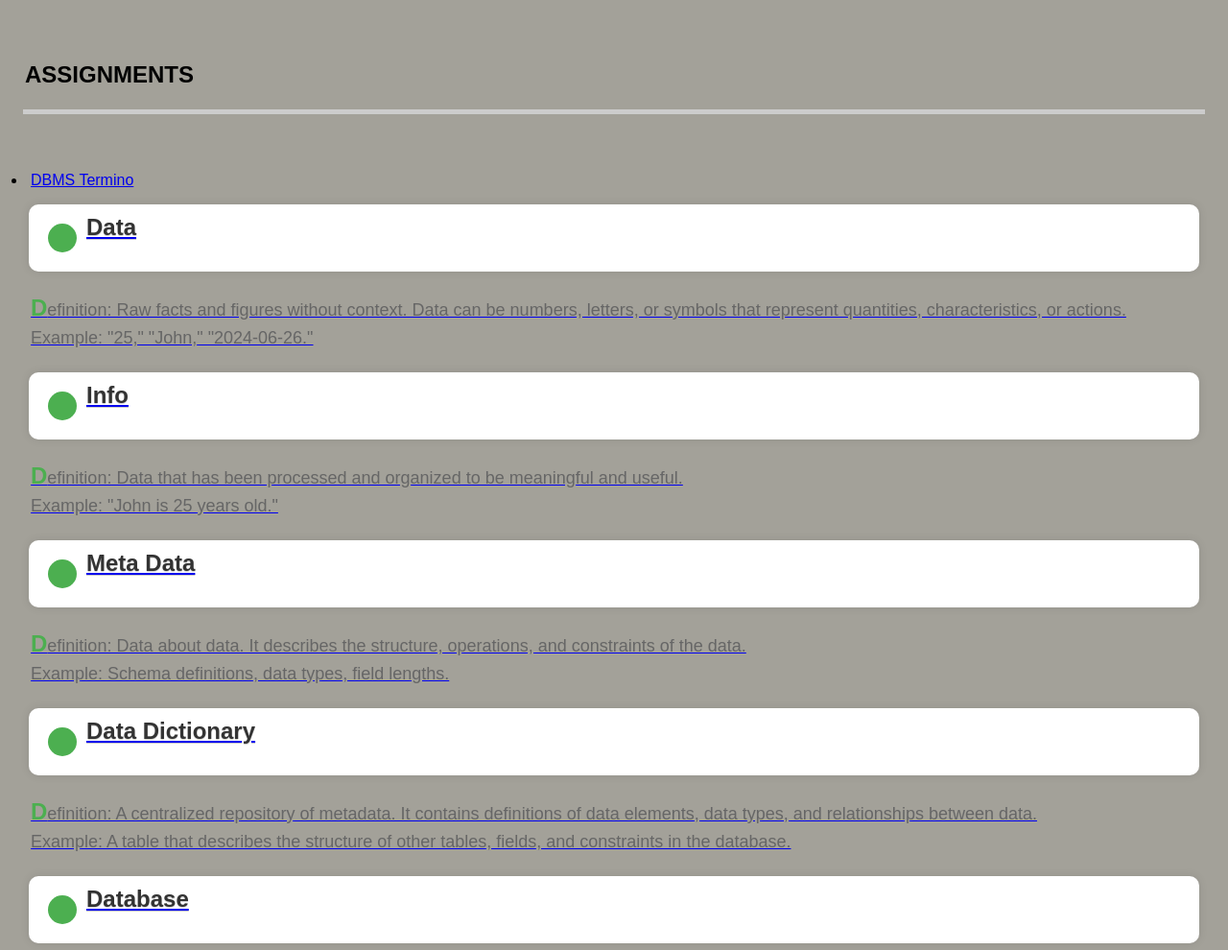
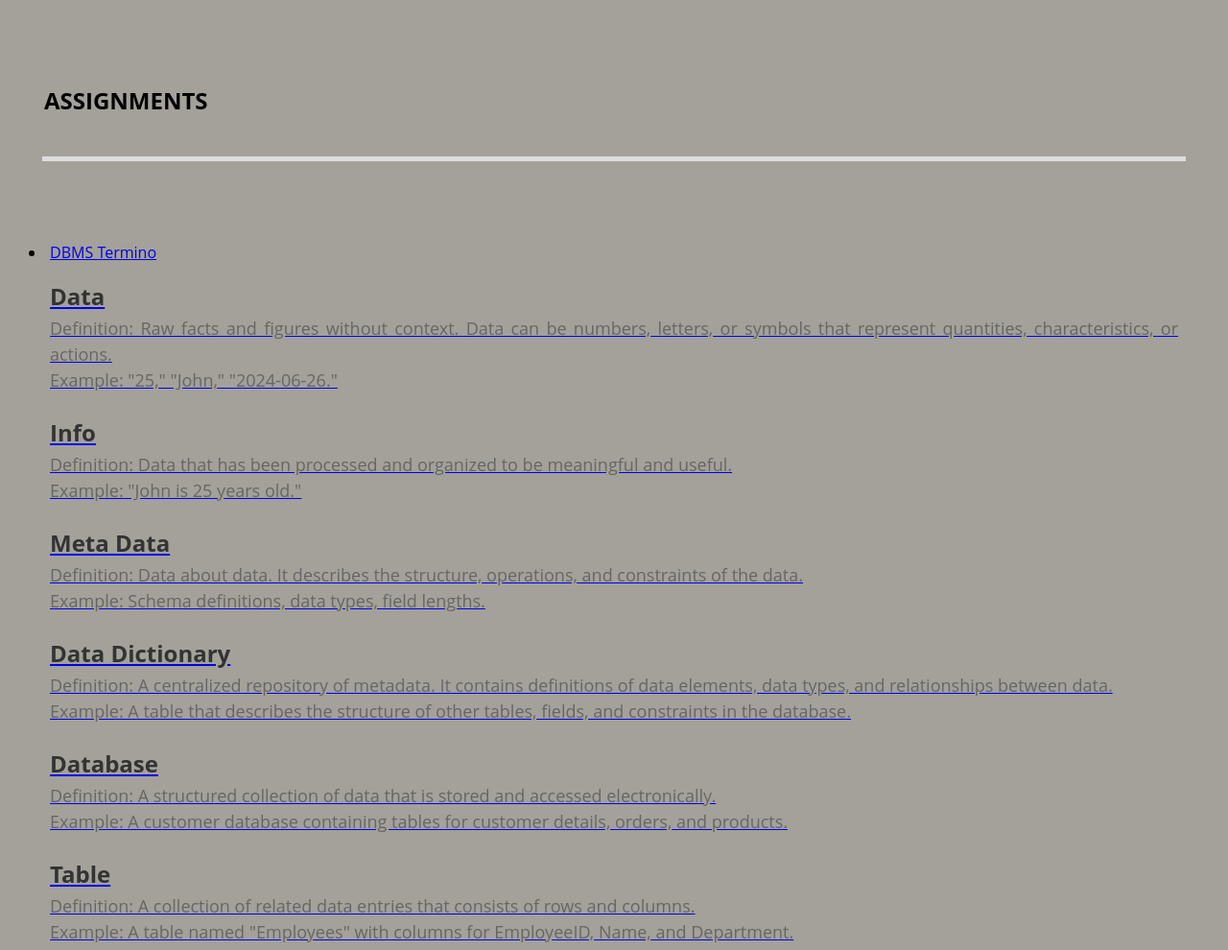
Before and after one commit to bishal011111/dbms, a plain HTML site: page assignments.html in a window 1280 px wide. Shown: the top 990 px of the page at 96% size. Drawn offline with Linux system fonts and the light colour scheme.

Commit message:
Update assignments.css

```diff
--- a/assignments.css
+++ b/assignments.css
@@ -1,14 +1,14 @@
 body {
-    font-family: Arial, sans-serif;
-    margin: 20px;
-    background-color: #f7f7f7;
+    font-family: Open Sans, sans-serif;
+    margin: 40px;
+    background-color: #f9f9f9;
 }
 
 h1 {
     font-size: 24px;
     margin-bottom: 10px;
     color: #333;
-    text-shadow: 0 1px 1px rgba(0, 0, 0, 0.2);
+    font-weight: bold;
 }
 
 p {
@@ -18,54 +18,34 @@ p {
     color: #666;
 }
 
-h1::before {
-    content: "";
-    display: block;
-    width: 30px;
-    height: 30px;
-    background-color: #4CAF50;
-    border-radius: 50%;
-    margin: 10px;
-    float: left;
-}
-
-h1::after {
-    content: "";
-    display: table;
-    clear: both;
-}
-
-p::first-letter {
-    font-size: 24px;
-    font-weight: bold;
-    color: #4CAF50;
+h1 + p {
+    margin-top: -10px;
 }
 
 hr {
     border: none;
     height: 1px;
-    background-color: #ccc;
-    margin: 20px 0;
+    background-color: #ddd;
+    margin: 40px 0;
 }
 
-h1:nth-child(even) {
-    background-color: #f0f0f0;
-    padding: 10px;
-    border-radius: 10px;
+.container {
+    max-width: 800px;
+    margin: 0 auto;
+    padding: 20px;
+    background-color: #fff;
+    border: 1px solid #ddd;
     box-shadow: 0 0 10px rgba(0, 0, 0, 0.1);
 }
 
-h1:nth-child(even)::before {
-    background-color: #2196F3;
+.container h1 {
+    margin-top: 0;
 }
 
-h1:nth-child(odd) {
-    background-color: #fff;
-    padding: 10px;
-    border-radius: 10px;
-    box-shadow: 0 0 10px rgba(0, 0, 0, 0.1);
+.container p {
+    margin-bottom: 30px;
 }
 
-h1:nth-child(odd)::before {
-    background-color: #4CAF50;
+.container hr {
+    margin: 20px 0;
 }
```
